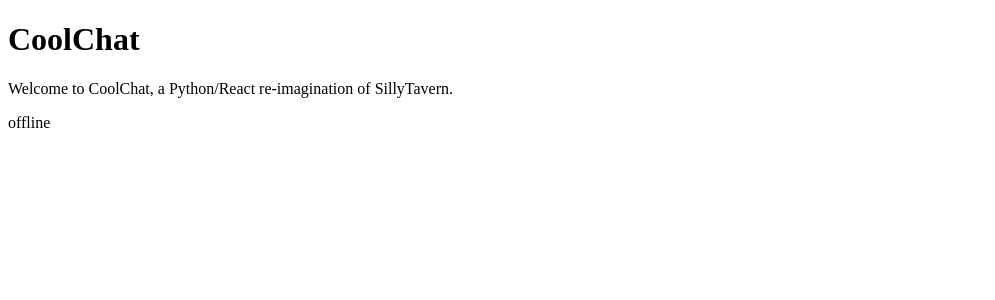
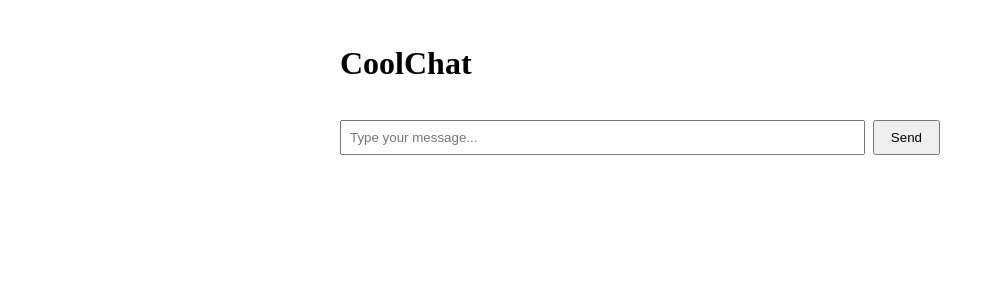
Before and after one commit to theFisher86/coolChat, a React (Vite) app in the folder frontend/: page / in a window 1280 px wide. Shown: the top 300 px of the page, without its empty margins (0-995 px from the left). Built offline with nearby package versions, Linux system fonts and the light colour scheme; no server answers; the HTML template or start-up script is replaced by a standard one.

Commit message:
Add basic chat interface and backend endpoint

```diff
--- a/frontend/src/App.css
+++ b/frontend/src/App.css
@@ -11,10 +11,12 @@
   }
 }
 
-ul {
+.message-list {
   list-style: none;
   padding: 0;
   margin: 0 0 1rem 0;
+  max-height: 60vh;
+  overflow-y: auto;
 }
 
 form {
--- a/frontend/src/App.jsx
+++ b/frontend/src/App.jsx
@@ -1,19 +1,49 @@
-import React, { useEffect, useState } from 'react';
+import React, { useState } from 'react';
+import './App.css';
 
 function App() {
-  const [health, setHealth] = useState('unknown');
+  const [messages, setMessages] = useState([]);
+  const [currentInput, setCurrentInput] = useState('');
 
-  useEffect(() => {
-    fetch('/health')
-      .then(() => setHealth('online'))
-      .catch(() => setHealth('offline'));
-  }, []);
+  const handleSubmit = async (e) => {
+    e.preventDefault();
+    const text = currentInput.trim();
+    if (!text) return;
+
+    const userMessage = { role: 'user', text };
+    setMessages((prev) => [...prev, userMessage]);
+    setCurrentInput('');
+
+    try {
+      const res = await fetch('/chat', {
+        method: 'POST',
+        headers: { 'Content-Type': 'application/json' },
+        body: JSON.stringify({ message: text }),
+      });
+      const data = await res.json();
+      setMessages((prev) => [...prev, { role: 'bot', text: data.reply }]);
+    } catch (err) {
+      setMessages((prev) => [...prev, { role: 'bot', text: 'Error: failed to fetch' }]);
+    }
+  };
 
   return (
     <div className="chat-container">
       <h1>CoolChat</h1>
-      <p>Welcome to CoolChat, a Python/React re-imagination of SillyTavern.</p>
-      <span>{health}</span>
+      <ul className="message-list">
+        {messages.map((m, idx) => (
+          <li key={idx} className={m.role}>{m.text}</li>
+        ))}
+      </ul>
+      <form onSubmit={handleSubmit}>
+        <input
+          type="text"
+          value={currentInput}
+          onChange={(e) => setCurrentInput(e.target.value)}
+          placeholder="Type your message..."
+        />
+        <button type="submit">Send</button>
+      </form>
     </div>
   );
 }
```
Also changed, not shown: 2 other files (tests, documents, lock files or other folders).
